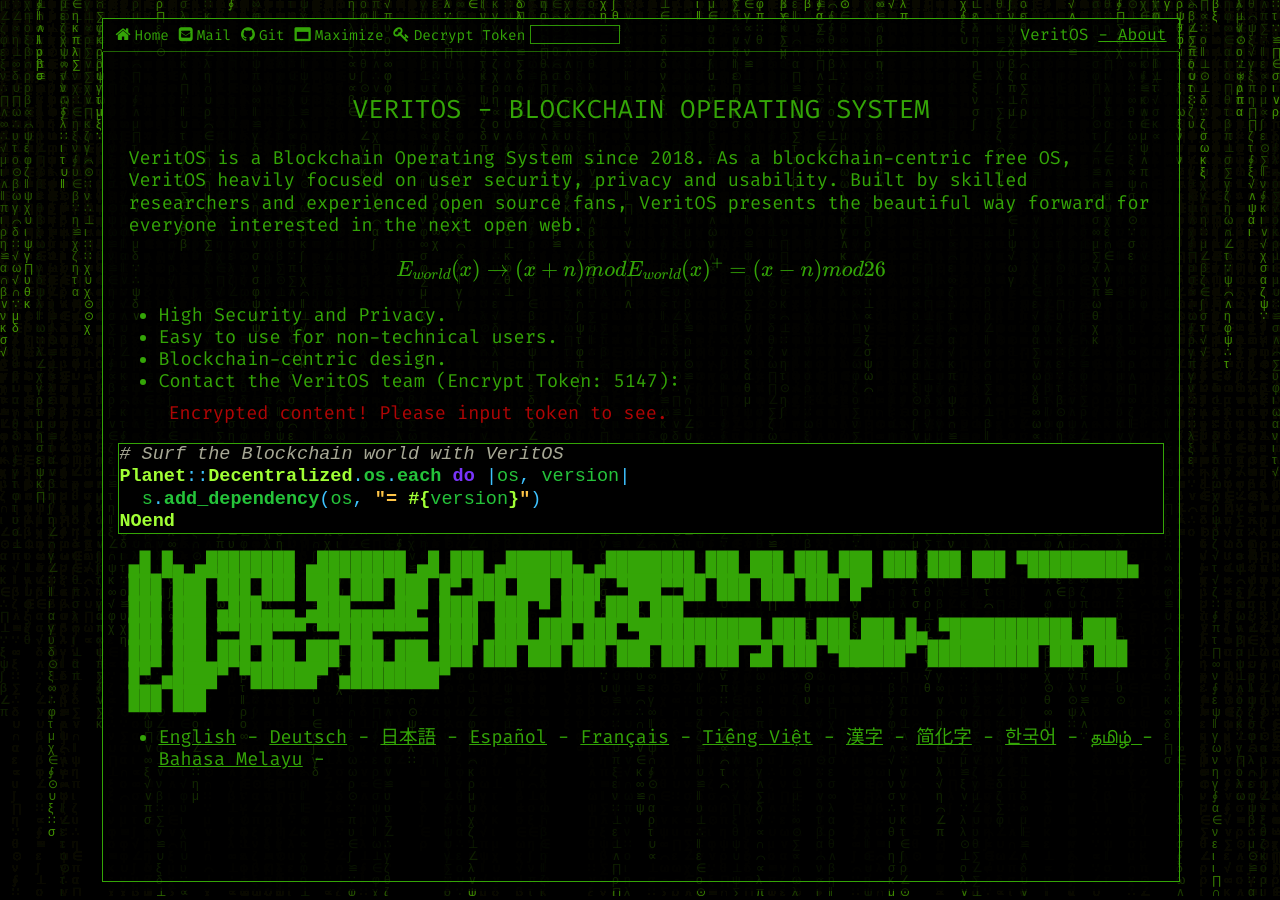
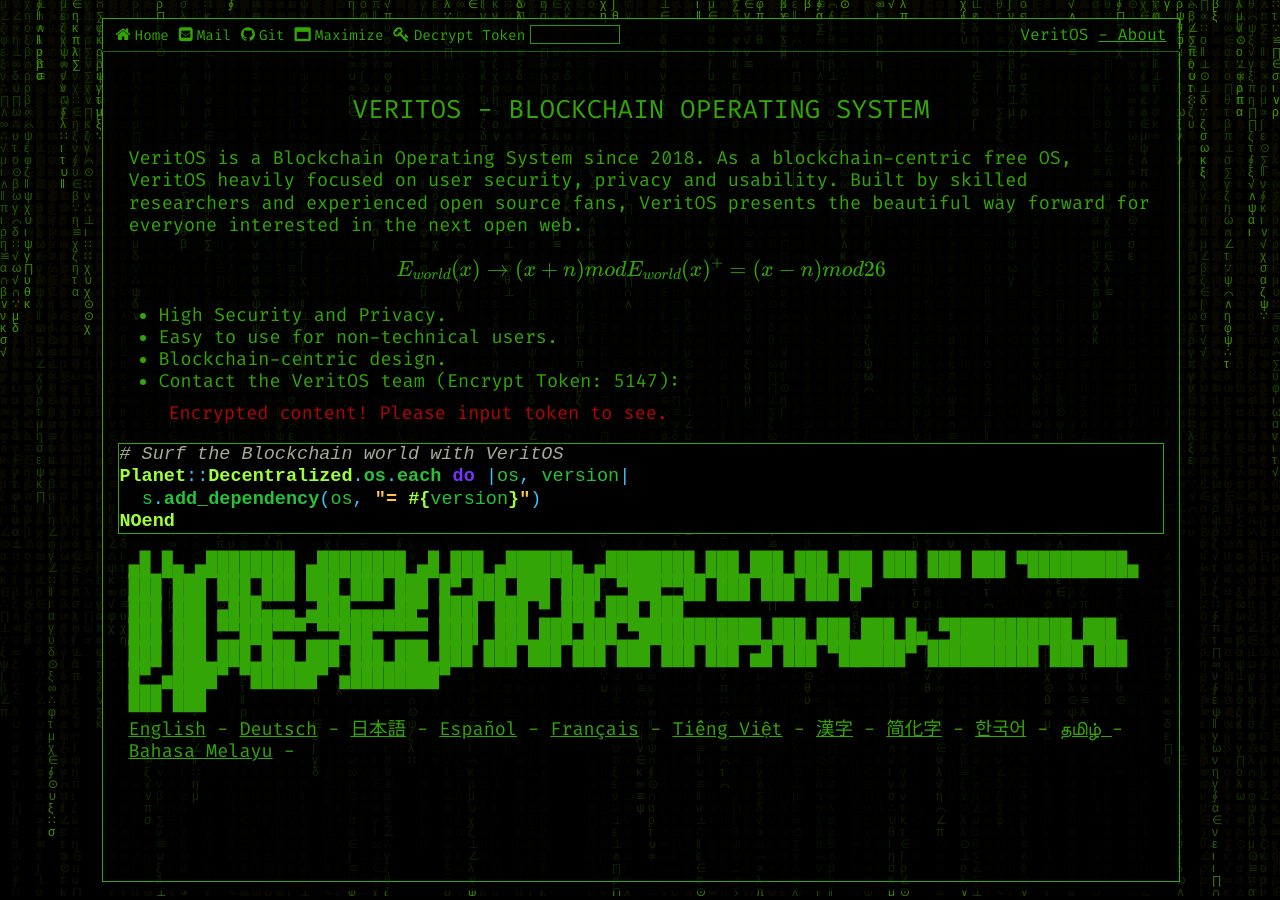
Before and after one commit to TheVeritOS/VeritOS.org, a Jekyll site: the page built from pages/index.md, in a window 1280 px wide. Built offline with Jekyll 4.4.1, drawn with Linux system fonts in a browser that asks for light colours; formulas are drawn with MathJax 3.

```diff
--- a/pages/index.md
+++ b/pages/index.md
@@ -43,4 +43,4 @@ NOend
                             ███    ███
 
 
-- [English](https://veritos.org/) - [Deutsch](de) - [日本語](zh-Hant) - [Español](es) - [Français](fr) - [Tiếng Việt](vi) - [漢字](zh-Hant) - [简化字](zh-Hans) - [한국어](ko) - [தமிழ் ](ta) - [Bahasa Melayu](ms) -
+[English](https://veritos.org/) - [Deutsch](de) - [日本語](zh-Hant) - [Español](es) - [Français](fr) - [Tiếng Việt](vi) - [漢字](zh-Hant) - [简化字](zh-Hans) - [한국어](ko) - [தமிழ் ](ta) - [Bahasa Melayu](ms) -
```
